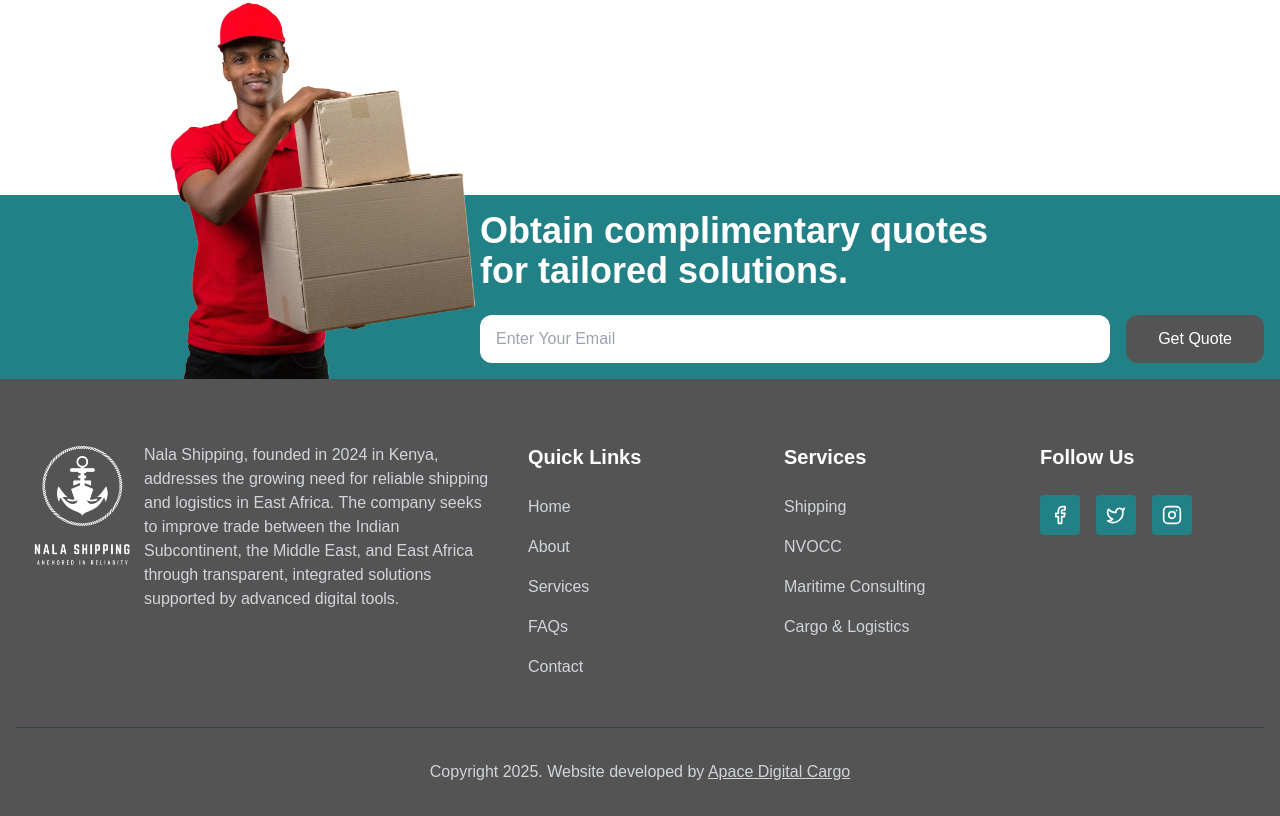
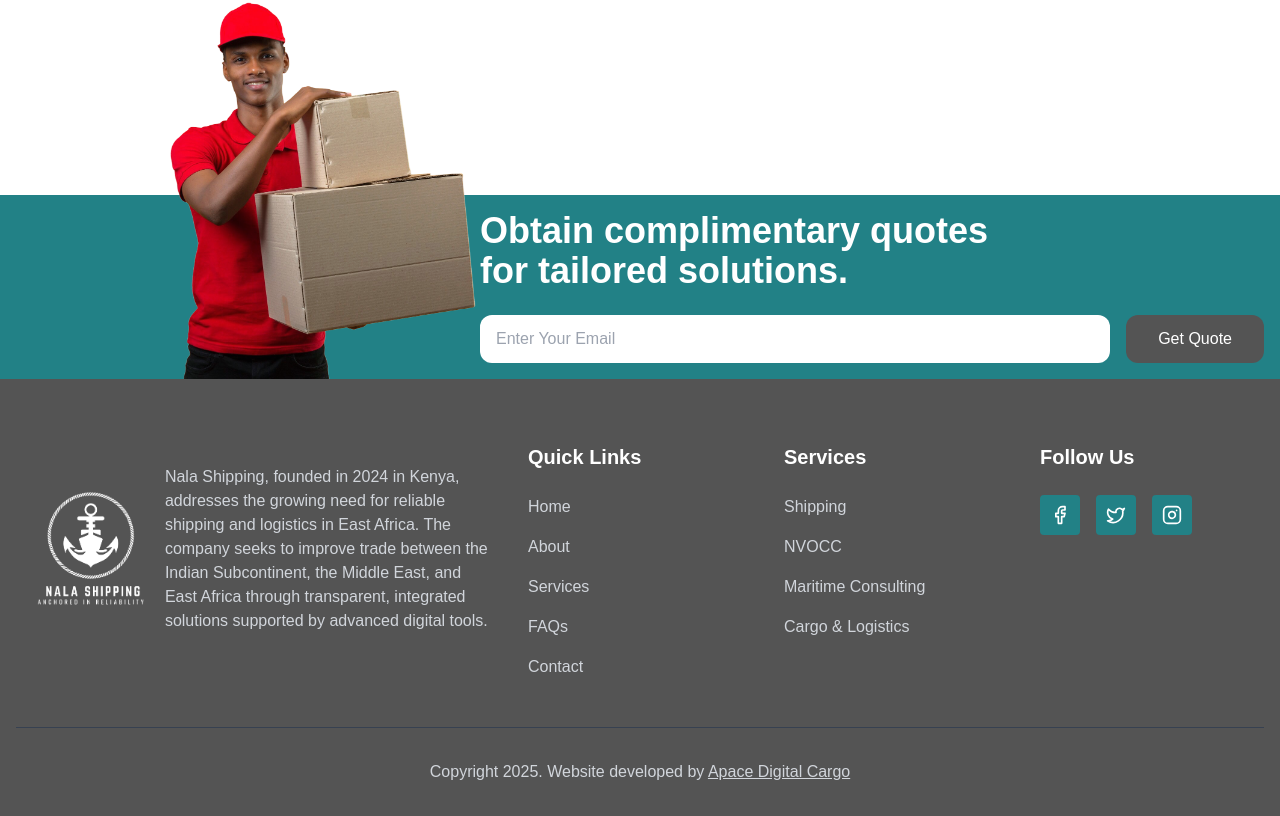
Before and after one commit to ISHANTBHATT/Nala-logistics, a Next.js app: page / in a window 1280 px wide. Shown: the part 4811-5627 px from the top of the page. Built offline with nearby package versions, Linux system fonts and the light colour scheme.

Commit message:
changes:- footer logo change

```diff
--- a/src/app/components/Footer2.jsx
+++ b/src/app/components/Footer2.jsx
@@ -237,13 +237,13 @@
             whileInView={{ opacity: 1 }}
             viewport={{ once: true }}
           >
-            <div className="flex col-span-2">
+            <div className="flex flex-col md:flex-row col-span-2  items-center">
               <Image
-                src="/images/Logo_White.png"
+                src="/images/logo1_white.png"
                 alt="Ark"
                 width={200}
                 height={60}
-                className="mb-6 w-32 h-32"
+                className="mb-6 w-40 h-32"
               />
               <p className="text-gray-300 mb-6">
                 Nala Shipping, founded in 2024 in Kenya, addresses the growing
```
Also changed, not shown: public/images/logo1_white.png (added).
